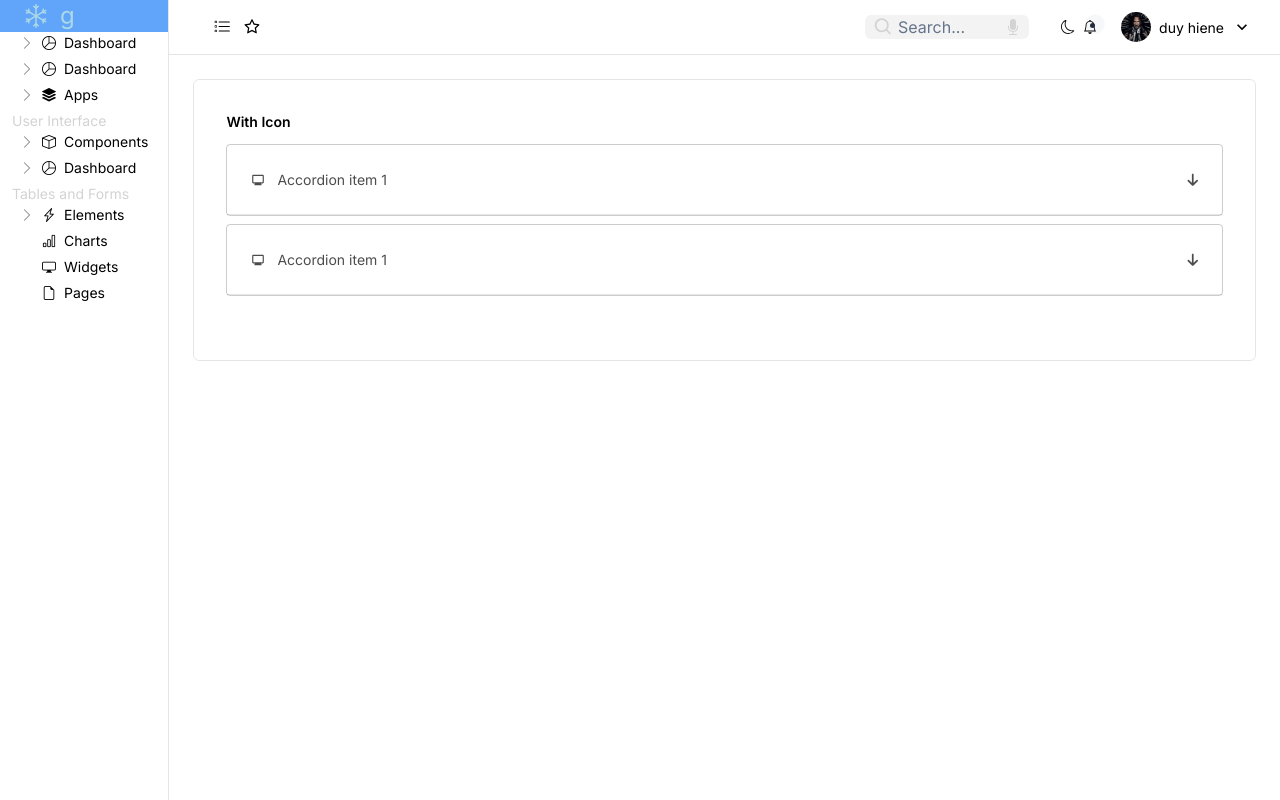
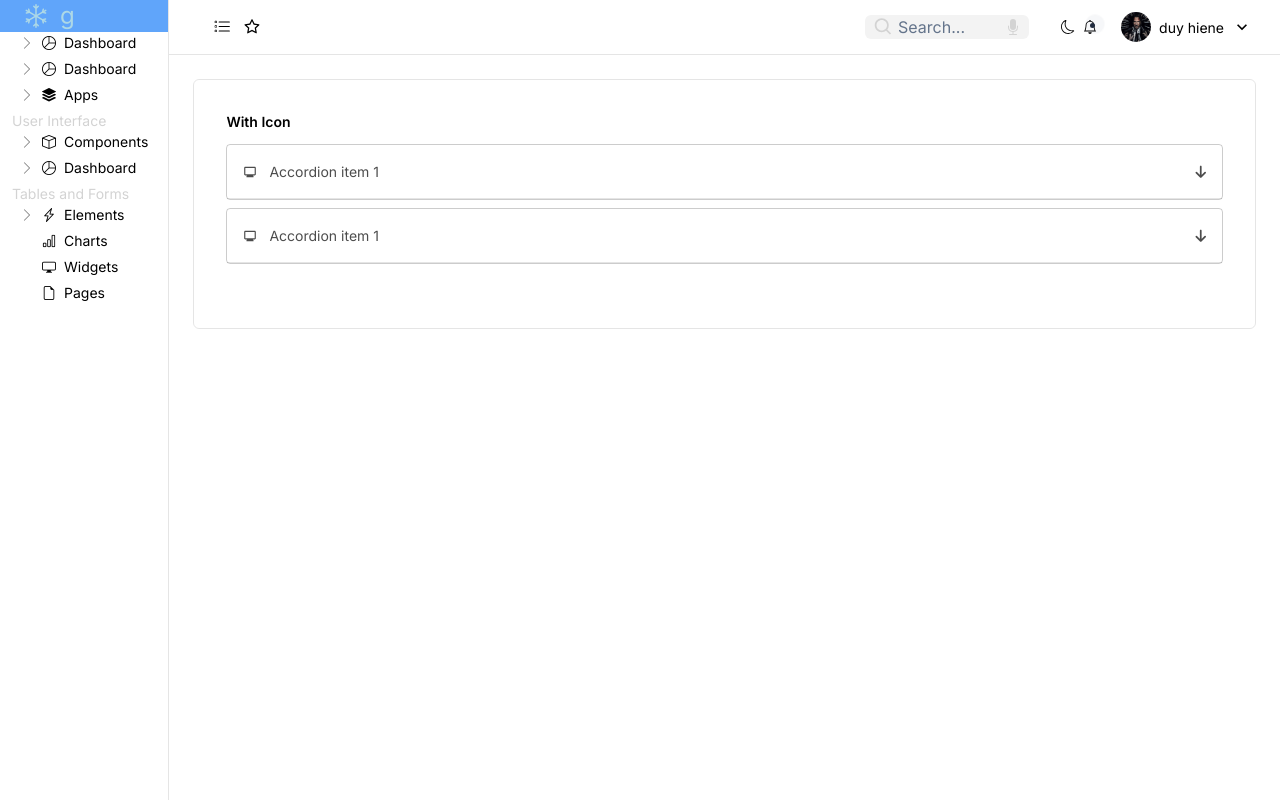
Before and after one commit to hiennd482/pratice-web-reactjs, a React (Create React App) app: page /reports in a window 1280 px wide. Built offline with nearby package versions, Linux system fonts and the light colour scheme.

Commit message:
'fix_concordion'

```diff
--- a/src/pages/report/Report.jsx
+++ b/src/pages/report/Report.jsx
@@ -24,13 +24,13 @@ function Report() {
           }px`;
           header.querySelector(".fas").classList.remove("fa-arrow-down");
           header.querySelector(".fas").classList.add("fa-arrow-up");
-          // header.parentElement.classList.add("bg-indigo-50");
+          header.parentElement.classList.remove("text-black/70");
         } else {
           console.log("click accordion2", accordionHeader);
           accordionContent.style.maxHeight = `0px`;
           header.querySelector(".fas").classList.add("fa-arrow-down");
           header.querySelector(".fas").classList.remove("fa-arrow-up");
-          // header.parentElement.classList.remove("bg-indigo-50");
+          header.parentElement.classList.add("text-black/70");
         }
       });
     });
@@ -42,11 +42,11 @@ function Report() {
       <div className="mb-2 lg:mb-5">
         <p className="text-sm font-semibold mb-2">With Icon</p>
         <div className="mb-1">
-          <div className=" transition border border-black/20 rounded">
+          <div className=" transition border border-black/20 rounded text-black/70">
             <div className="accordion-header transition ">
               <button
                 type="button"
-                className=" flex text-[14px] justify-between items-center p-4  w-full text-black/70"
+                className=" flex text-[14px] justify-between items-center p-[1rem]  w-full "
               >
                 <div className="flex items-center ">
                   <MdMonitor className="mr-2"></MdMonitor>
@@ -57,7 +57,7 @@ function Report() {
             </div>
 
             <div className="accordion-content text-black text-sm overflow-hidden pt-0 border-t max-h-0 border-black/10">
-              <p className="p-2">
+              <p className="p-[1rem] ">
                 Lorem ipsum dolor sit amet, consectetur adipisicinf elit, sed do
                 eiusmod tempor incididunt ut labore et dolore magna aliqua. Ut
               </p>
@@ -65,11 +65,11 @@ function Report() {
           </div>
         </div>
         <div className="mb-1">
-          <div className=" transition border border-black/20 rounded">
+          <div className=" transition border border-black/20 rounded text-black/70">
             <div className="accordion-header transition ">
               <button
                 type="button"
-                className=" flex text-[14px] justify-between items-center p-4  w-full text-black/70"
+                className=" flex text-[14px] justify-between items-center p-[1rem]  w-full "
               >
                 <div className="flex items-center ">
                   <MdMonitor className="mr-2"></MdMonitor>
@@ -80,9 +80,9 @@ function Report() {
             </div>
 
             <div className="accordion-content text-black text-sm overflow-hidden pt-0 border-t max-h-0 border-black/10">
-              <p className="p-2">
+              <p className="p-[1rem] ">
                 Lorem ipsum dolor sit amet, consectetur adipisicinf elit, sed do
-                eiusmod tempor incididunt ut labore et dolore magna aliqua. Ut
+                eiusmod tempor incididunt ut labore et dolore magna aliqua. Utdd
               </p>
             </div>
           </div>
```
